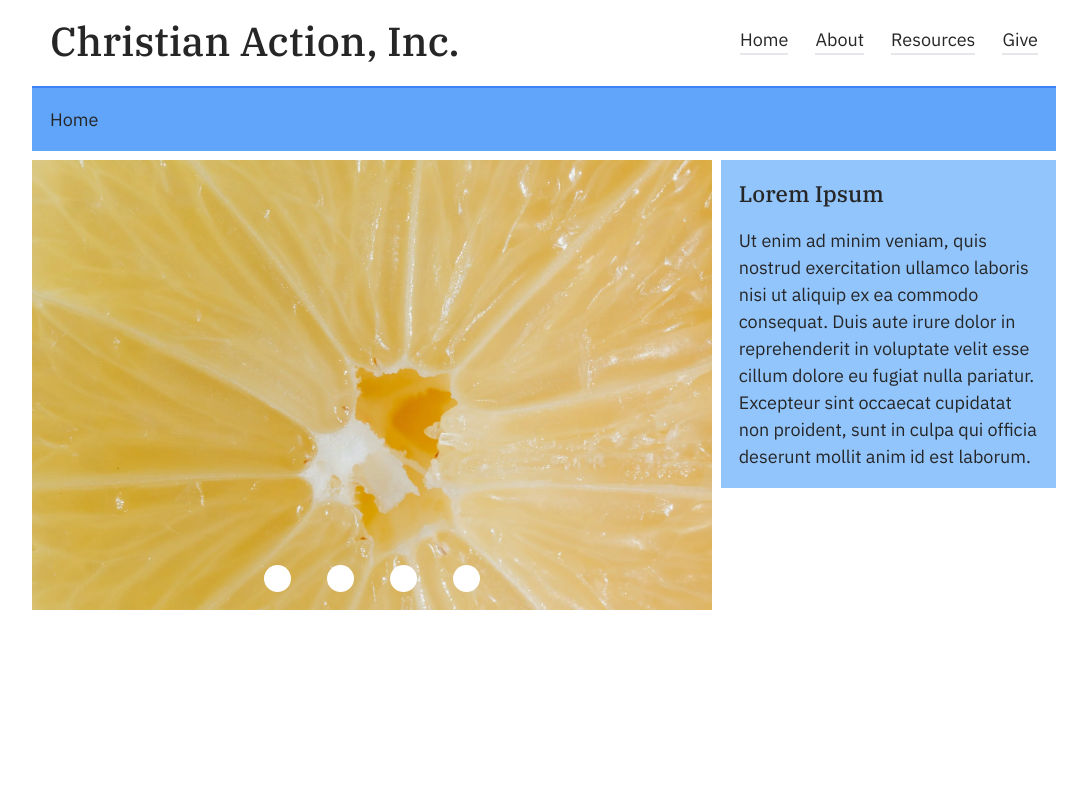
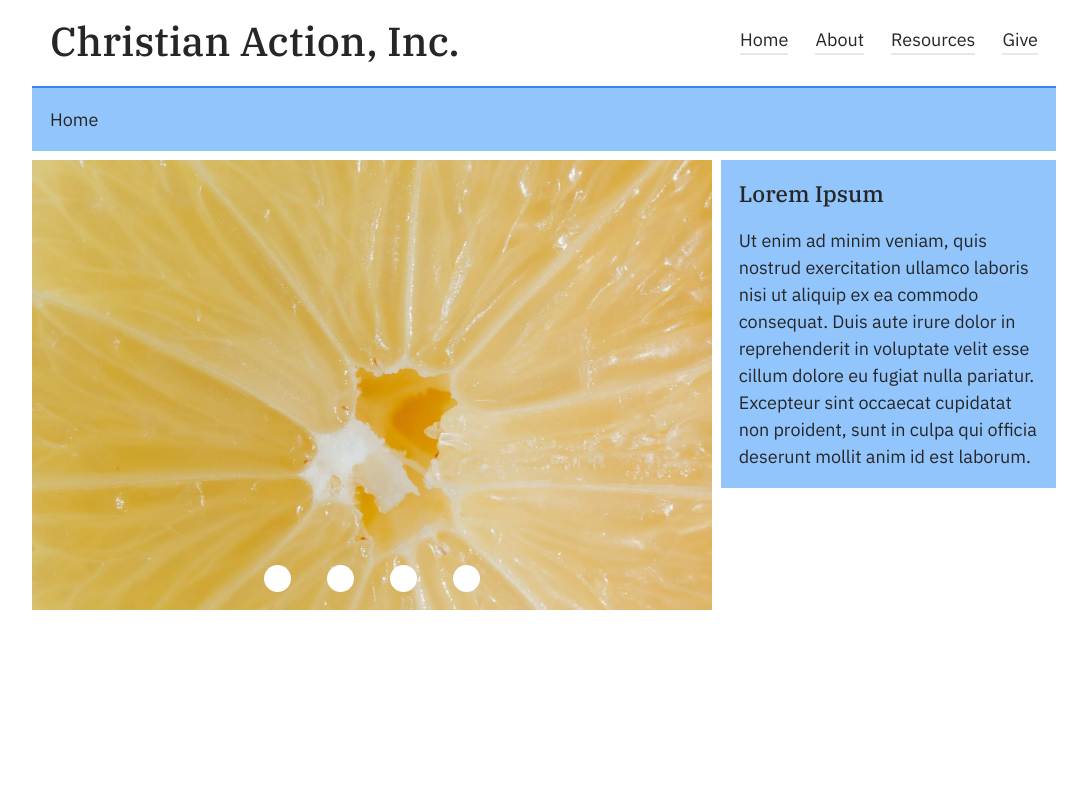
Before and after one commit to blaze-vincent/christian-action-2022, a Next.js app: page / in a window 1280 px wide. Shown: the top 800 px of the page, without its empty margins (96-1183 px from the left). Built offline with nearby package versions, Linux system fonts and the light colour scheme.

Commit message:
Change header background color to more subtle blue"

```diff
--- a/components/header.js
+++ b/components/header.js
@@ -23,7 +23,7 @@ export default function Header(){
     <div
       className="
       w-full max-w-screen-lg m-auto p-4
-      bg-blue-400
+      bg-blue-300
       border-t-2 border-blue-500
       "
     >
```
